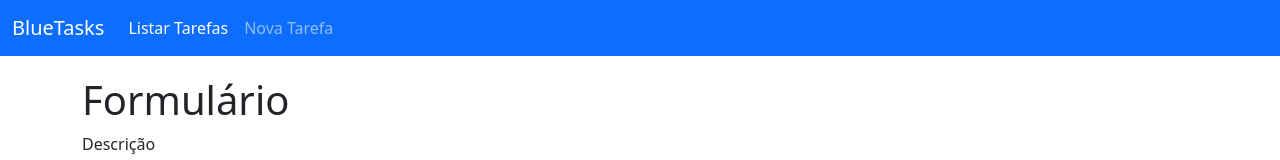
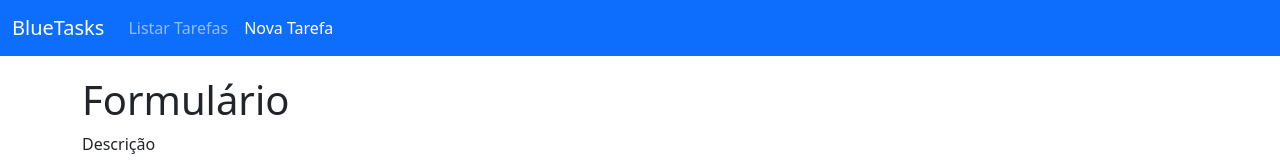
Before and after one commit to LeonardoVileela/bluetask, a React (Create React App) app: page /form in a window 1280 px wide. Shown: the top 160 px of the page. Built offline with nearby package versions, Linux system fonts and the light colour scheme.

Commit message:
navbar fixed bug in cadaster

```diff
--- a/src/App.js
+++ b/src/App.js
@@ -21,17 +21,21 @@ class App extends Component {
     return (
       <BrowserRouter>
         <div className="App">
-          <NavBar></NavBar>
-          <div className="container" style={{ marginTop: 20 }}>
             <Switch>
               <Route exact path="/form">
+                <NavBar></NavBar>
+                <div className="container" style={{ marginTop: 20 }}>
                 <TaskForm dateToday={this.teste}/>
+                </div>
               </Route>
-              <Route path="/">
+              <Route path="/" >
+                <NavBar></NavBar>
+                <div className="container" style={{ marginTop: 20 }}>
                 <TaskListTable />
+                </div>
               </Route>
             </Switch>
-          </div>
+
         </div>
       </BrowserRouter>
     )
--- a/src/components/NavBarItem.js
+++ b/src/components/NavBarItem.js
@@ -2,10 +2,17 @@ import React, { Component } from 'react'
 import { Link } from 'react-router-dom'
 
 export default class NavBarItem extends Component {
+
     render() {
+        console.log(window.location.href)
+        var a = window.location.href.split("/");
+        var href = "/" + a[a.length-1]
+        console.log(href)
+        console.log(this.props.item.href)
         return (
             <Link
-                className={`nav-item nav-link ${this.props.item.active ? "active" : ""}`}
+
+                className={`nav-item nav-link ${this.props.item.href === href ? "active" : ""}`}
                 to={this.props.item.href} onClick={() => this.props.onClick(this.props.item)}>
                 {this.props.item.name}
 
--- a/src/components/TaskForm.js
+++ b/src/components/TaskForm.js
@@ -34,7 +34,12 @@ export default class TaskForm extends Component {
 
     render() {
         if (this.state.redirect) {
-            return <Redirect to="/"  />
+            return <Redirect
+            to={{
+              pathname: "/",
+              state: { test: true }
+            }}
+          />
         }
         return (
             <div>
```
